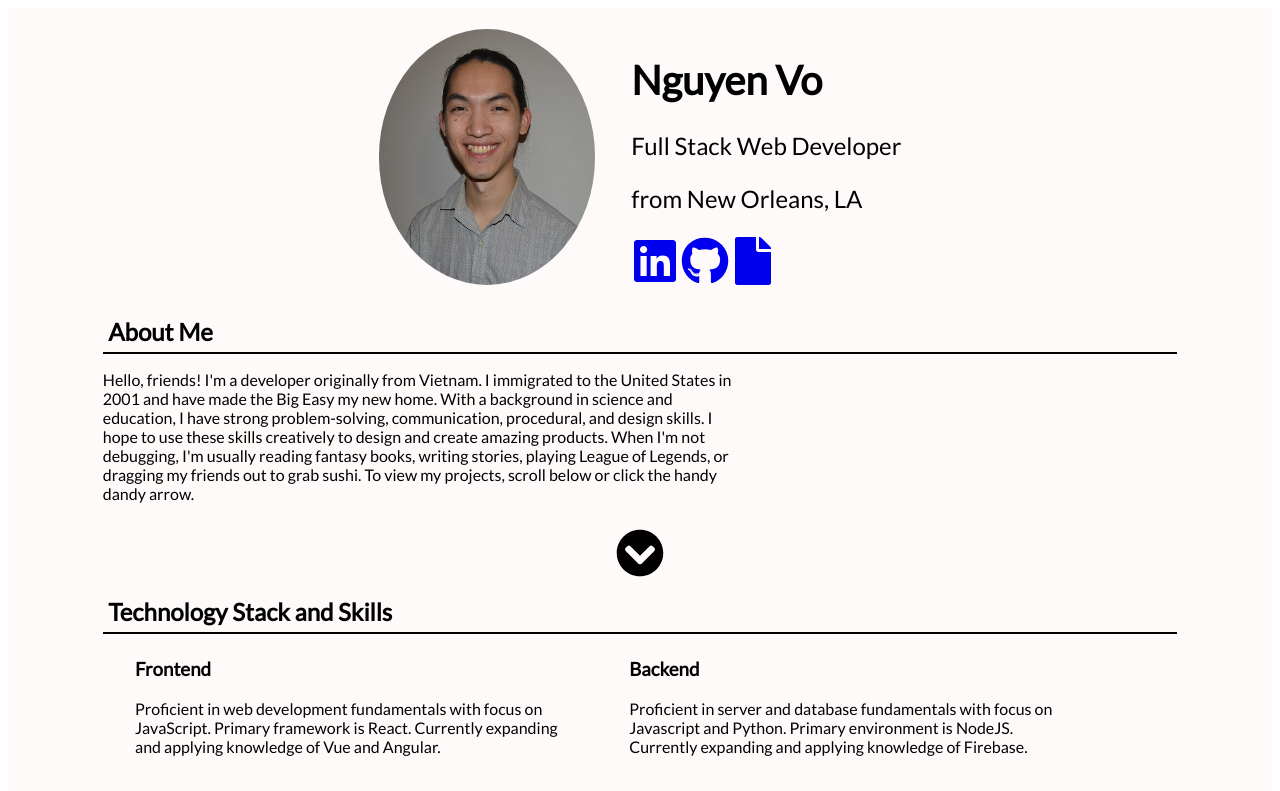
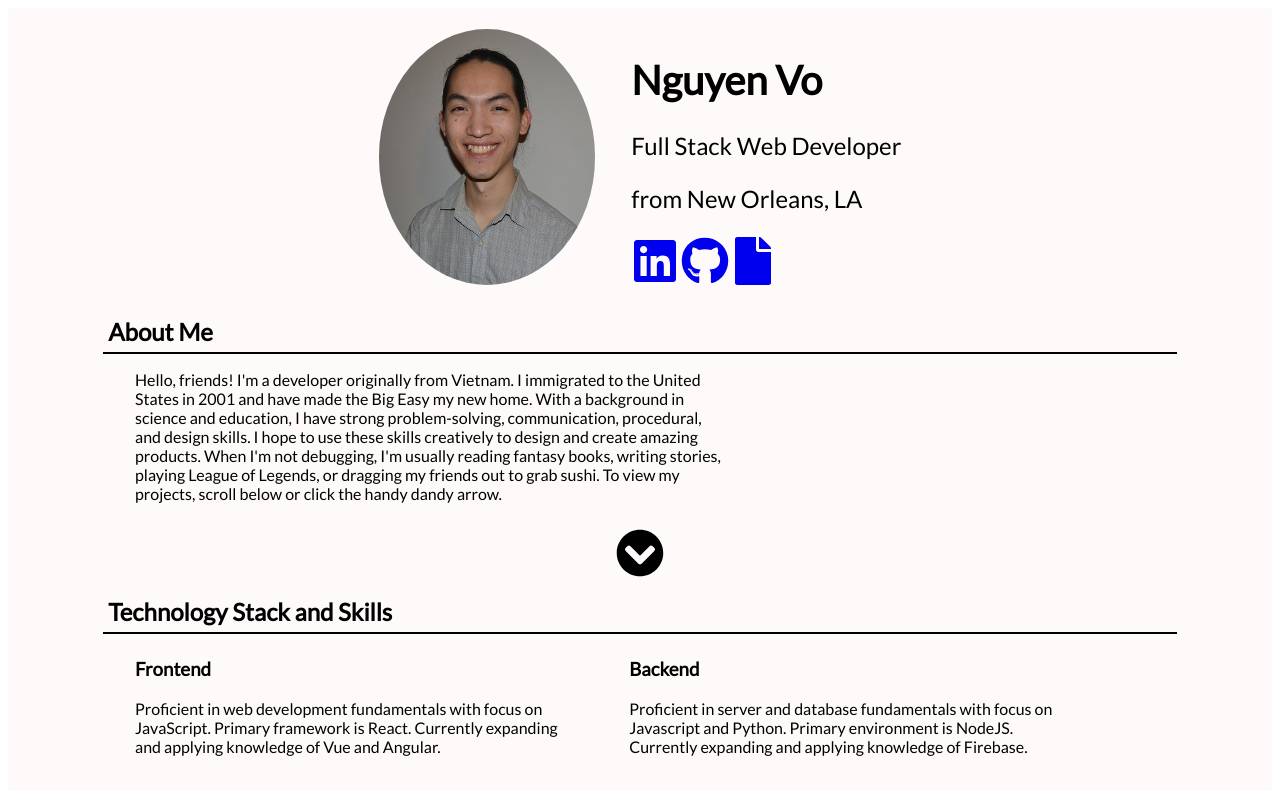
Before and after one commit to azinoVo/portfolio, a React (Create React App) app: page / in a window 1280 px wide. Shown: the top 791 px of the page. Built offline with nearby package versions, Linux system fonts and the light colour scheme.

Commit message:
added styles for bio

```diff
--- a/src/components/AboutMe/AboutMe.css
+++ b/src/components/AboutMe/AboutMe.css
@@ -4,7 +4,8 @@
 }
 
 .bioWrapper {
-    width: 60%;
+    width: 55%;
+    padding-left: 3%;
 }
 
 @media (max-width: 1000px) {
```
